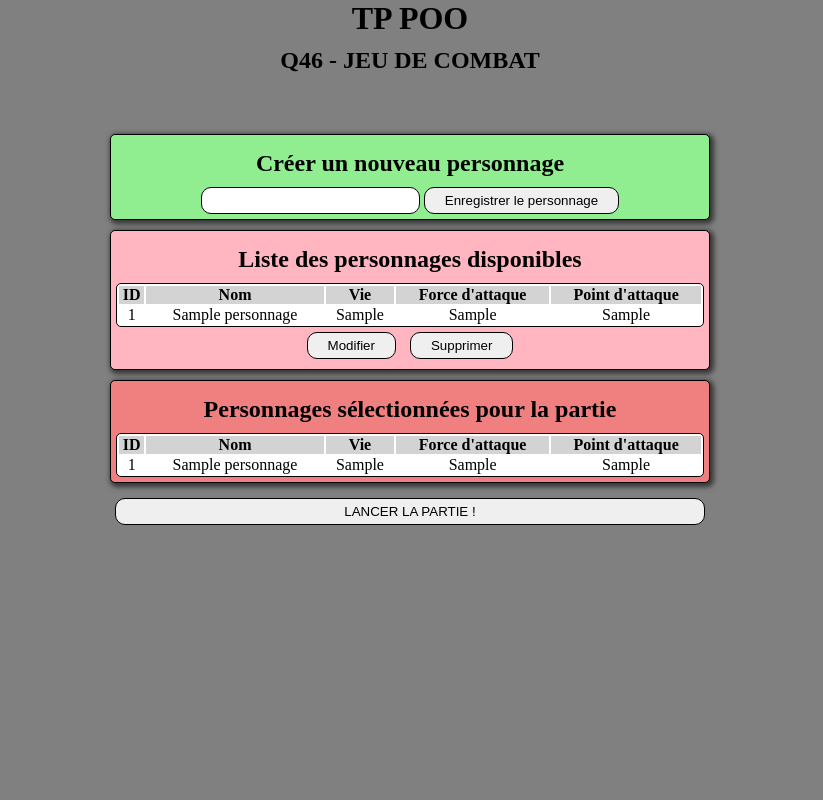
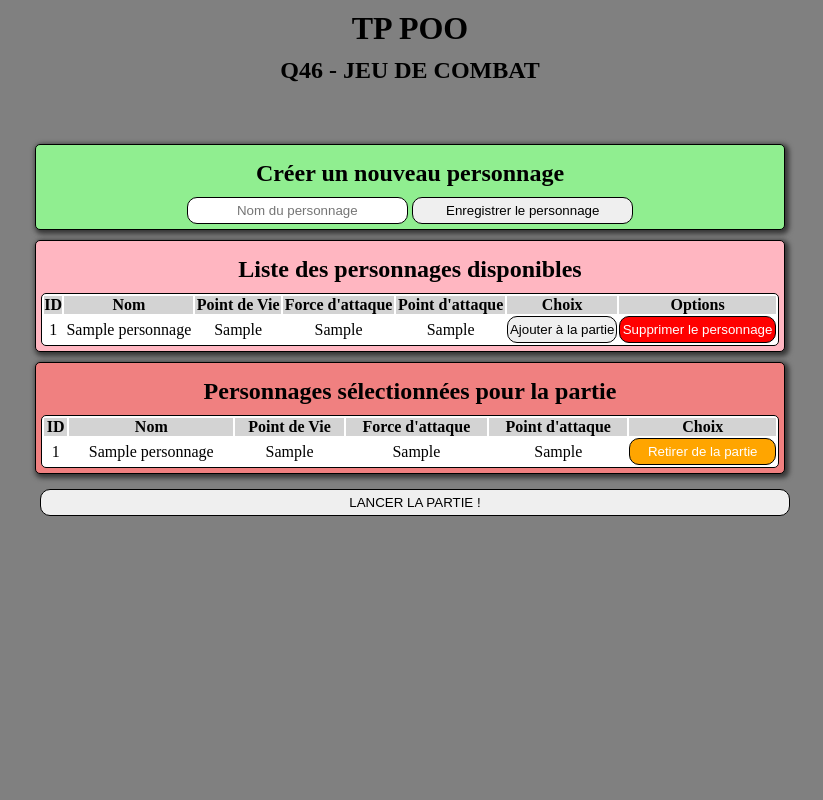
Before and after one commit to Nawshedev/Q46, a PHP site: page / in a window 1280 px wide. Shown: the whole page, without its empty margins (230-1053 px from the left). Run offline with PHP 8.4, Linux system fonts and the light colour scheme; tables that the repository leaves empty or names only in its code hold one stand-in row (values such as "Sample post").

Commit message:
Modification des tableau

```diff
--- a/index.php
+++ b/index.php
@@ -27,8 +27,8 @@ require "personnage.class.php";
     <div class="personnages tb1">
 
         <h2>Créer un nouveau personnage</h2>
-        <input type="text">
-        <button>Enregistrer le personnage</button>
+        <input class="new-perso" type="text" placeholder="Nom du personnage">
+        <button class="new-perso">Enregistrer le personnage</button>
 
     </div>
 
@@ -50,9 +50,11 @@ require "personnage.class.php";
                 echo "<tr>";
                         echo "<th>ID</th>";
                         echo "<th>Nom</th>";
-                        echo "<th>Vie</th>";
+                        echo "<th>Point de Vie</th>";
                         echo "<th>Force d'attaque</th>";
                         echo "<th>Point d'attaque</th>";
+                        echo "<th>Choix</th>";
+                        echo "<th>Options</th>";
                 echo "</tr>";
 
             echo "</thead>";
@@ -68,6 +70,8 @@ require "personnage.class.php";
                     echo "<td>{$personnage['vie']}</td>";
                     echo "<td>{$personnage['force_attaque']}</td>";
                     echo "<td>{$personnage['point_attaque']}</td>";
+                    echo "<td><button>Ajouter à la partie</button></td>";
+                    echo "<td><button class='red'>Supprimer le personnage</button></td>";
 
                 }
 
@@ -78,10 +82,6 @@ require "personnage.class.php";
         echo "</table>";
 
         ?>
-
-        <button class="options">Modifier</button>
-        <button class="options">Supprimer</button>
-
 
     </div>
 
@@ -103,9 +103,10 @@ require "personnage.class.php";
         echo "<tr>";
         echo "<th>ID</th>";
         echo "<th>Nom</th>";
-        echo "<th>Vie</th>";
+        echo "<th>Point de Vie</th>";
         echo "<th>Force d'attaque</th>";
         echo "<th>Point d'attaque</th>";
+        echo "<th>Choix</th>";
         echo "</tr>";
 
         echo "</thead>";
@@ -121,6 +122,7 @@ require "personnage.class.php";
             echo "<td>{$personnage['vie']}</td>";
             echo "<td>{$personnage['force_attaque']}</td>";
             echo "<td>{$personnage['point_attaque']}</td>";
+            echo "<td><button class='remove'>Retirer de la partie</button></td>";
 
         }
 
--- a/style.css
+++ b/style.css
@@ -13,11 +13,12 @@ body {
     height: 100vh;
     text-align: center;
     background-color: gray;
+    padding: 10px;
 }
 
 .tableau {
 
-    width: 600px;
+    width: 750px;
     display: flex;
     flex-direction: column;
     margin: 50px auto;
@@ -30,10 +31,15 @@ h2 {
 }
 
 .personnages {
+    width: 100%;
     border: 1px solid black;
-    padding: 15px;
+    /*padding: 15px;*/
     border-radius: 5px;
     box-shadow: 2px 2px 5px 2px #363636;
+
+    margin: auto;
+    padding: 5px;
+    border-radius: 5px;
 
 }
 
@@ -41,7 +47,8 @@ input {
 }
 
 button, input {
-    padding: 5px 20px;
+    width: 100%;
+    padding: 5px 0;
     border-radius: 10px;
     border: 1px solid black;
     transition: 0.2s;
@@ -54,13 +61,6 @@ button:hover {
     color: white;
 }
 
-.personnages {
-    width: 600px;
-    border: 1px solid black;
-    margin: auto;
-    padding: 5px;
-    border-radius: 5px;
-}
 
 table {
     width: 100%;
@@ -89,3 +89,18 @@ tr:nth-child(3) td:nth-child(2)
 .options {
     margin: 5px 5px;
 }
+
+.red {
+    color: white;
+    background-color: red;
+}
+
+.remove {
+    color: white;
+    background-color: orange;
+}
+
+.new-perso {
+    width: 30%;
+    text-align: center;
+}
```
